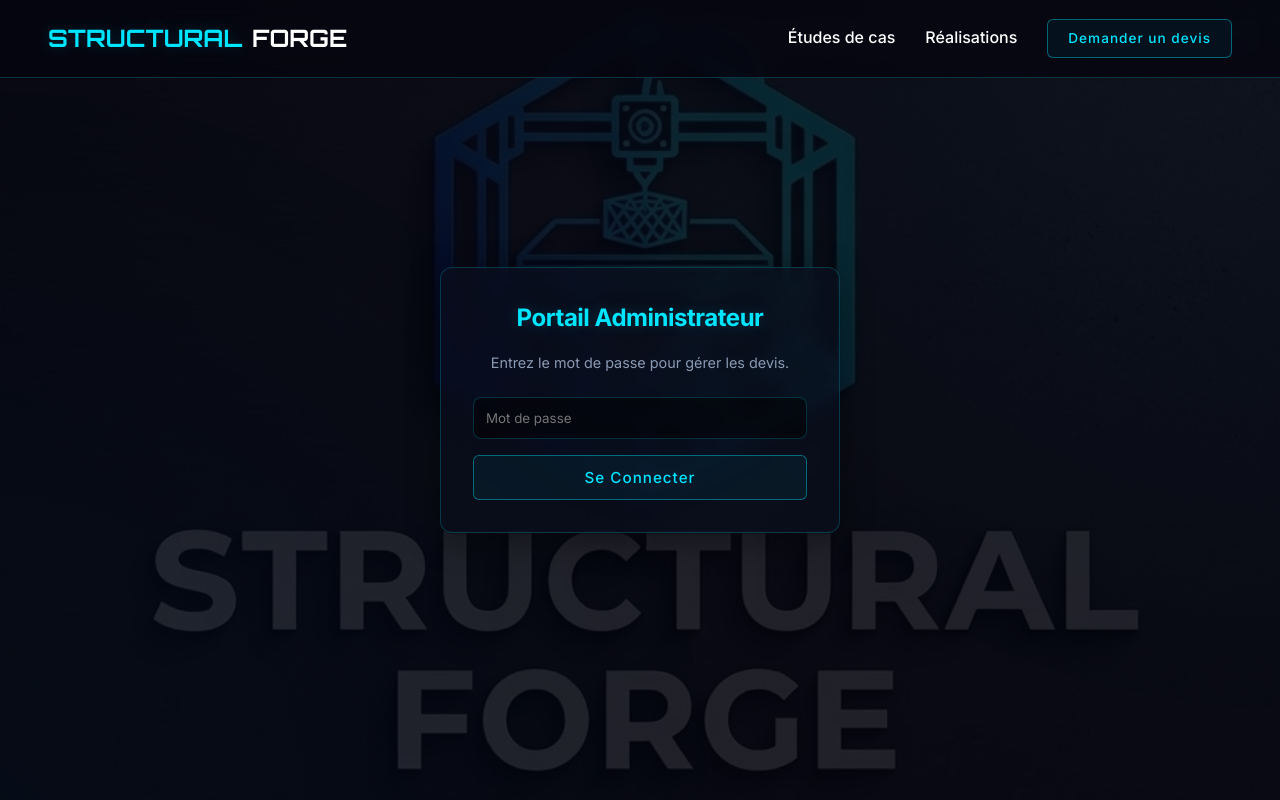
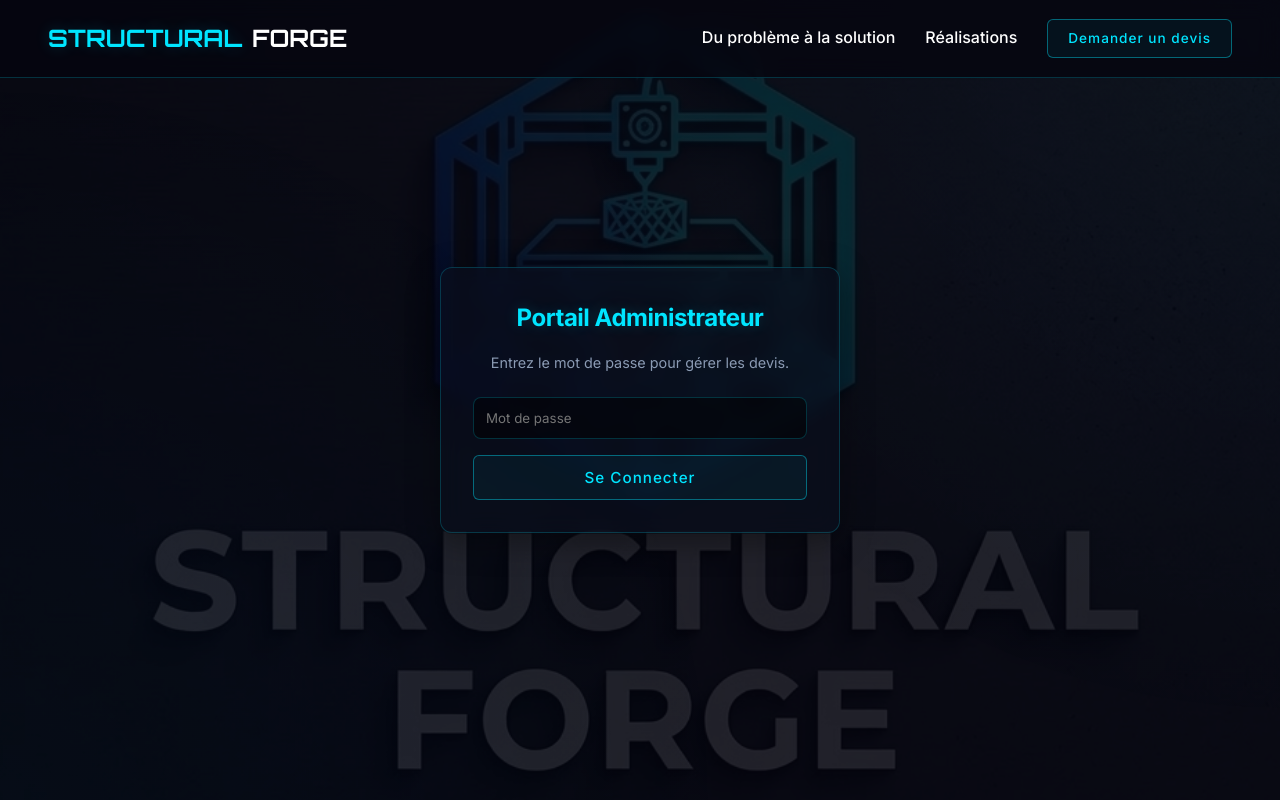
Before and after one commit to structuralforge32-art/structural-forge-web, a Next.js app: page /admin in a window 1280 px wide. Shown: the top 800 px of the page. Built offline with nearby package versions, Linux system fonts and the light colour scheme.

Commit message:
Renommage Etudes de cas en Du probleme a la solution

```diff
--- a/src/app/admin/page.js
+++ b/src/app/admin/page.js
@@ -1105,7 +1105,7 @@ export default function AdminDashboard() {
             padding: '8px 20px', borderRadius: '4px', cursor: 'pointer', transition: '0.3s', fontWeight: 'bold'
           }}
         >
-          📝 Études de cas
+          📄 Du problème à la solution
         </button>
       </div>
 
@@ -1441,7 +1441,7 @@ export default function AdminDashboard() {
         </div>
       ) : activeTab === 'etudes' ? (
         <div className="glass-panel">
-          <h3 className="mb-4">Ajouter une Étude de cas</h3>
+          <h3 className="mb-4">Ajouter un cas : du problème à la solution</h3>
           <form onSubmit={addEtude} style={{ display: 'flex', flexDirection: 'column', gap: '15px', marginBottom: '3rem', padding: '1.5rem', background: 'rgba(255,255,255,0.03)', borderRadius: '8px' }}>
             <div style={{ display: 'flex', gap: '15px', flexWrap: 'wrap' }}>
               <div style={{ flex: 1, minWidth: '200px' }}>
@@ -1482,10 +1482,9 @@ export default function AdminDashboard() {
             </div>
           </form>
 
-          <h3 className="mb-4">Études de cas existantes</h3>
+          <h3 className="mb-4" style={{ marginTop: '2rem' }}>Cas existants</h3>
           <div style={{ display: 'grid', gridTemplateColumns: 'repeat(auto-fill, minmax(300px, 1fr))', gap: '20px' }}>
-            {etudes.length === 0 && <p style={{ color: 'var(--text-secondary)' }}>Aucune étude de cas.</p>}
-            {etudes.map(etude => (
+            {etudeLoading ? <p>Chargement...</p> : etudes.length === 0 ? <p style={{ color: 'var(--text-secondary)' }}>Aucun cas.</p> : etudes.map(etude => (
               <div key={etude.id} style={{ borderRadius: '8px', overflow: 'hidden', border: '1px solid var(--glass-border)', background: 'rgba(0,0,0,0.3)', padding: '15px' }}>
                 {editingEtudeId === etude.id ? (
                   <div style={{ display: 'flex', flexDirection: 'column', gap: '10px' }}>
--- a/src/app/etudes-de-cas/[slug]/page.js
+++ b/src/app/etudes-de-cas/[slug]/page.js
@@ -34,7 +34,7 @@ export default async function EtudeDeCasDetail({ params }) {
 
       <div style={{ maxWidth: '800px', margin: '0 auto', marginBottom: '3rem' }}>
         <Link href="/etudes-de-cas" style={{ color: 'var(--text-secondary)', textDecoration: 'none', display: 'inline-block', marginBottom: '2rem', fontSize: '0.9rem' }}>
-          ← Retour aux études de cas
+          ← Retour
         </Link>
         <h1 className="neon-text" style={{ fontSize: '2.5rem', marginBottom: '1rem', lineHeight: '1.2' }}>{etude.title}</h1>
         <p style={{ color: 'var(--text-secondary)', fontSize: '0.9rem' }}>
--- a/src/app/etudes-de-cas/page.js
+++ b/src/app/etudes-de-cas/page.js
@@ -25,10 +25,9 @@ export default function EtudesDeCasList() {
   return (
     <main className="section-container" style={{ paddingTop: '8rem', minHeight: '100vh' }}>
       <div className="text-center" style={{ marginBottom: '4rem' }}>
-        <h1 className="neon-text" style={{ fontSize: '3rem', marginBottom: '1rem' }}>Études de Cas</h1>
+        <h1 className="neon-text" style={{ fontSize: '3rem', marginBottom: '1rem' }}>Du problème à la solution</h1>
         <p style={{ color: 'var(--text-secondary)', maxWidth: '600px', margin: '0 auto', fontSize: '1.1rem', lineHeight: '1.6' }}>
-          Découvrez comment nous avons résolu des problèmes d'ingénierie complexes grâce à l'impression 3D.
-          Du besoin initial jusqu'à la pièce finale fonctionnelle.
+          Découvrez comment nous avons transformé les défis de nos clients en solutions concrètes grâce à l'impression 3D.
         </p>
       </div>
 
--- a/src/app/layout.js
+++ b/src/app/layout.js
@@ -23,7 +23,7 @@ export default function RootLayout({ children }) {
             <span className="neon-text">STRUCTURAL</span> FORGE
           </a>
           <div>
-            <a href="/etudes-de-cas" style={{color: '#fff', textDecoration: 'none', marginRight: '30px', fontWeight: '500'}}>Études de cas</a>
+            <a href="/etudes-de-cas" style={{color: '#fff', textDecoration: 'none', marginRight: '30px', fontWeight: '500'}}>Du problème à la solution</a>
             <a href="/realisations" style={{color: '#fff', textDecoration: 'none', marginRight: '30px', fontWeight: '500'}}>Réalisations</a>
             <a href="/#contact" className="neon-button" style={{padding: '8px 20px', fontSize: '0.85rem'}}>Demander un devis</a>
           </div>
```
